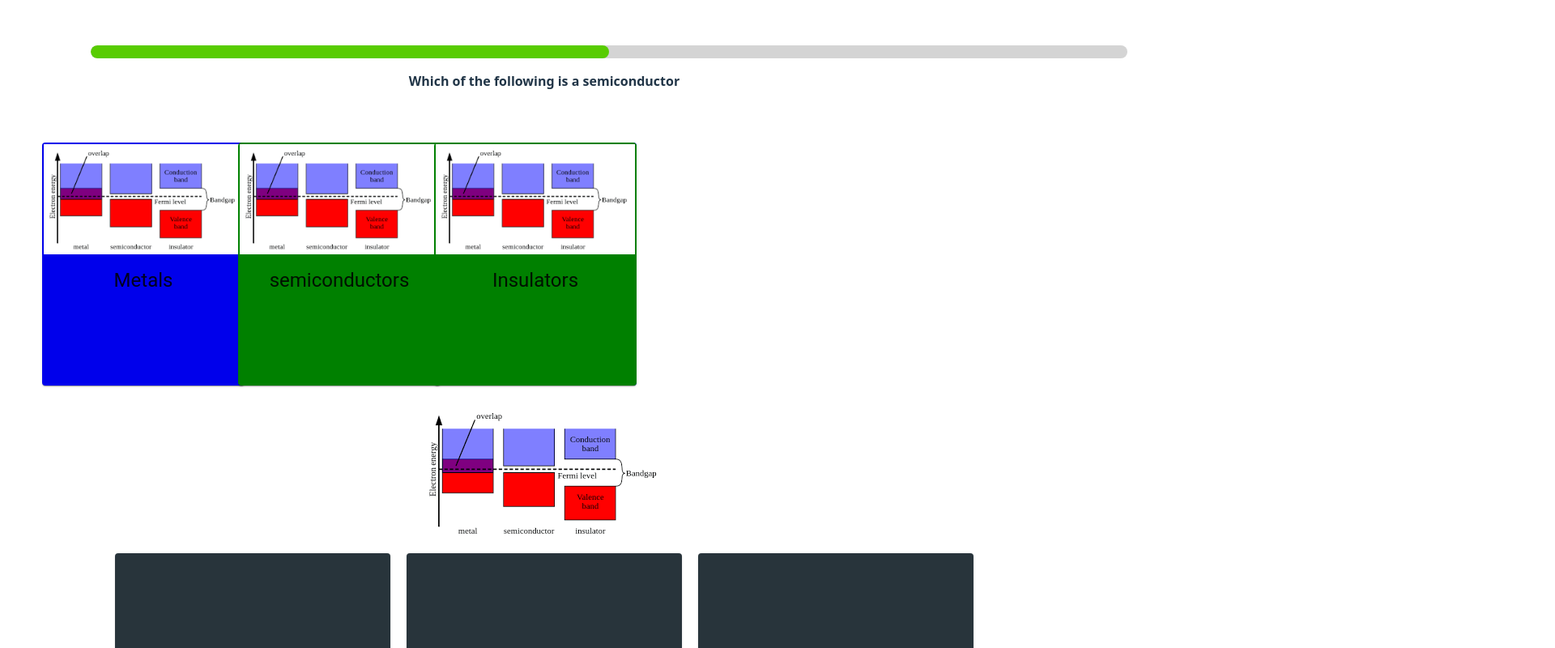
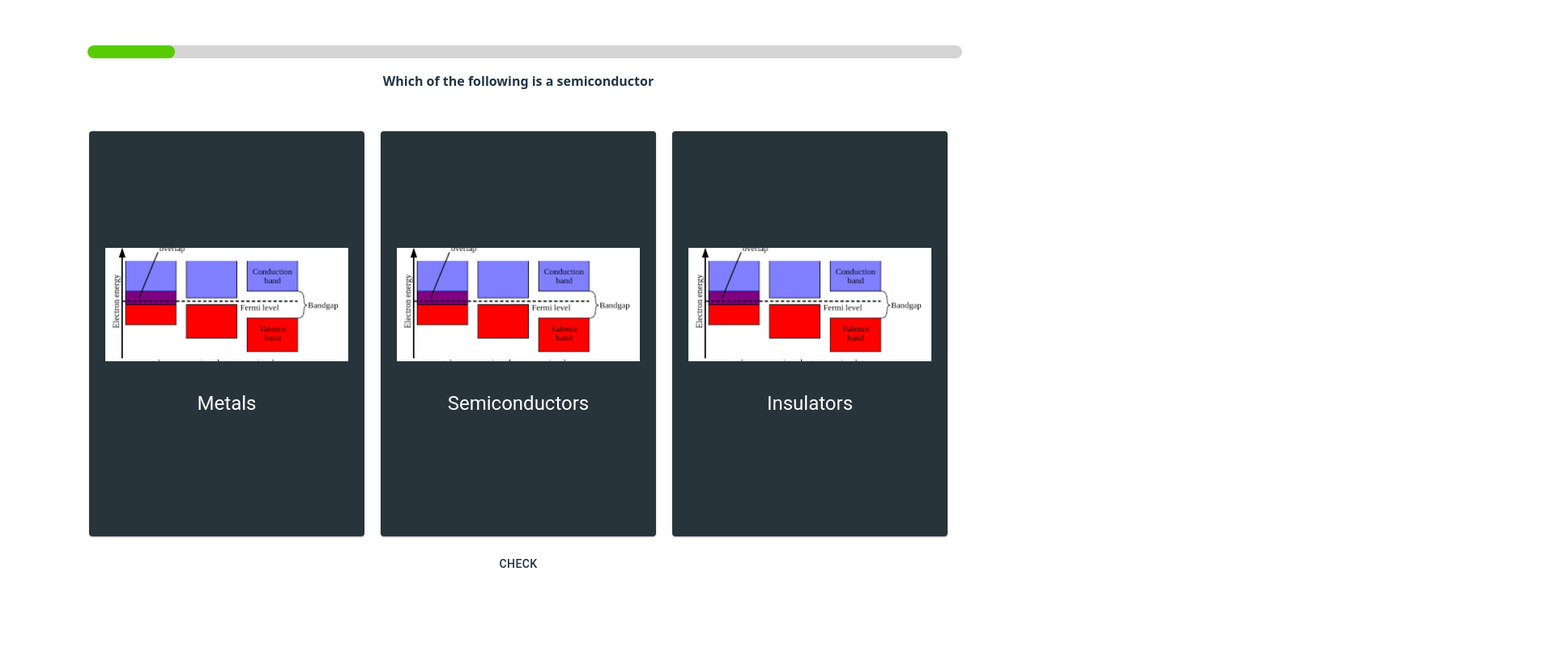
Before and after one commit to AzeezAbir/skills-tracker, a React (Vite) app in the folder frontend/: page /c12 in a window 1280 px wide. Shown: the top 800 px of the page at 81% size, 1920 px wide, since content can reach past the window. Built offline with nearby package versions, Linux system fonts and the light colour scheme; some icons are missing.

Commit message:
feat: add useNavigate feature and change style based on validation

```diff
--- a/frontend/src/components/ProgBar.jsx
+++ b/frontend/src/components/ProgBar.jsx
@@ -7,7 +7,7 @@ export default function ProgBar({ progressValue = 50 }) {
         // marginLeft={"-200px"}
         // marginRight={"200px"}
         sx={{
-          marginX: 10,
+          marginX: 1,
           width: "100%",
           height: 16,
           backgroundColor: "#d4d4d4",
--- a/frontend/src/pages/C12.jsx
+++ b/frontend/src/pages/C12.jsx
@@ -4,42 +4,73 @@ import { Button } from "@mui/material";
 import Homebtn from "../components/Buttons/Homebtn";
 import ProgBar from "../components/ProgBar";
 import "../styles/UI.css";
-import SelectActionCard from "../components/Buttons/SelectActionCard";
 import ActionAreaCard from "../components/Buttons/ActionAreaCard";
+import { useState } from "react";
+import { useNavigate } from "react-router-dom";
+
 export default function C12() {
   const clicker = () => {
     alert("You clicked");
+  };
+  const [selectedIndex, setSelectedIndex] = useState(null);
+  const [isSubmitted, SetIsSubmitted] = useState(false);
+
+  const currentProg = isSubmitted && selectedIndex === 2 ? 100 : 10;
+
+  const navigate = useNavigate();
+
+  const changeIndex = (newIndex) => {
+    setSelectedIndex(newIndex);
+    SetIsSubmitted(false);
+  };
+  const handleCheckClick = () => {
+    SetIsSubmitted(true);
+    if (isSubmitted && selectedIndex === 2) {
+      navigate("/");
+      return;
+    }
+    if (selectedIndex === 2) {
+      console.log("Correct! , check!");
+    }
   };
 
   return (
     <>
       <Homebtn />
-      {/* <br /> */}
-      <ProgBar />
+      <ProgBar progressValue={currentProg} />
       <p>
         <strong>Which of the following is a semiconductor</strong>
       </p>
-      <SelectActionCard />
-      <br />
-      <img
-        className="semidemo"
-        src="/src/assets/Images/images.png"
-        alt="semi"
-        srcSet=""
-      />
       <br />
       <span>
-        <ActionAreaCard index={1} fast={"Metals"} className="actionCardd" />
+        <ActionAreaCard
+          index={1}
+          onCardSelect={changeIndex}
+          fast={"Metals"}
+          className="actionCardd"
+        />
         <ActionAreaCard
           index={2}
+          onCardSelect={changeIndex}
           fast={"Semiconductors"}
           className="actionCardd"
         />
-        <ActionAreaCard index={3} fast={"Insulators"} className="actionCardd" />
+        <ActionAreaCard
+          index={3}
+          onCardSelect={changeIndex}
+          fast={"Insulators"}
+          className={selectedIndex == 2 ? "actionCardd" : ""}
+        />
       </span>
       <br />
-      {/* <Check /> */}
-      <Button>Check</Button>
+      <Button
+        sx={{
+          color: selectedIndex === 2 && isSubmitted ? "green" : "inherit",
+        }}
+        onClick={handleCheckClick}
+      >
+        {selectedIndex === 2 && isSubmitted ? "Continue" : "Check"}
+      </Button>
     </>
   );
 }
```
